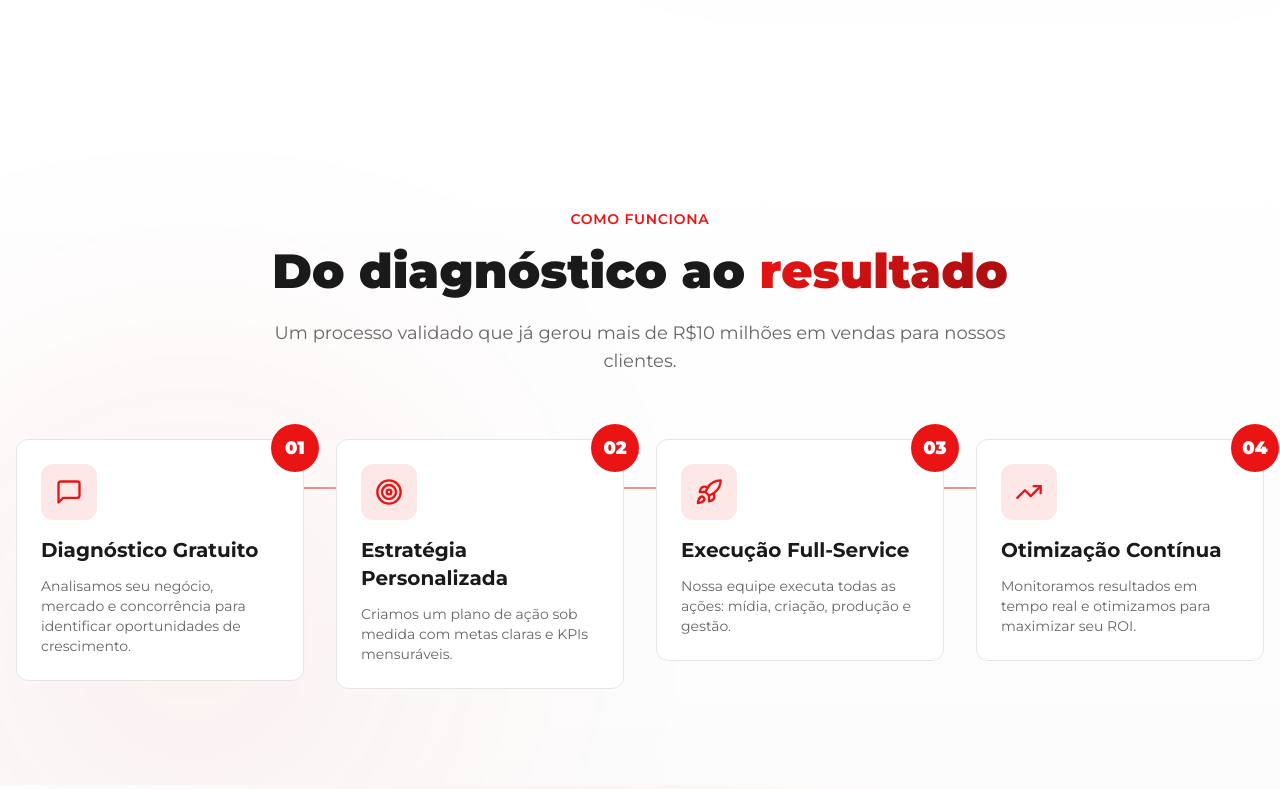
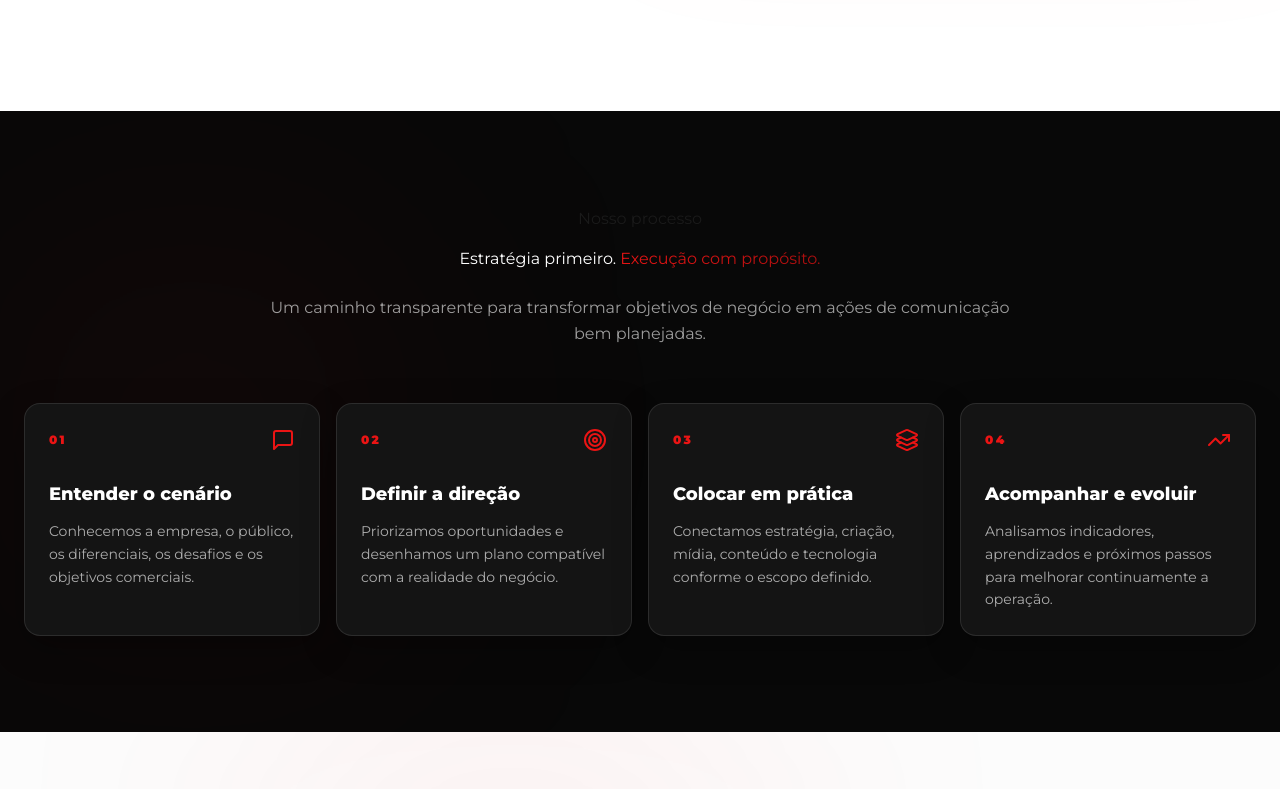
Before and after one commit to studioalfamarketingdigital-dev/studioalfamkt, a React (Vite) app: page / in a window 1280 px wide. Shown: the part 1011-1800 px from the top of the page. Built offline with nearby package versions, Linux system fonts and the light colour scheme; the HTML template or start-up script is replaced by a standard one.

Commit message:
Sincroniza versão atual S.Alfa MKT

```diff
--- a/src/components/Process.tsx
+++ b/src/components/Process.tsx
@@ -1,84 +1,22 @@
-import { MessageSquare, Target, Rocket, TrendingUp } from "lucide-react";
+import { MessageSquare, Target, Layers3, TrendingUp } from "lucide-react";
 
 const steps = [
-  {
-    number: "01",
-    icon: MessageSquare,
-    title: "Diagnóstico Gratuito",
-    description: "Analisamos seu negócio, mercado e concorrência para identificar oportunidades de crescimento.",
-  },
-  {
-    number: "02",
-    icon: Target,
-    title: "Estratégia Personalizada",
-    description: "Criamos um plano de ação sob medida com metas claras e KPIs mensuráveis.",
-  },
-  {
-    number: "03",
-    icon: Rocket,
-    title: "Execução Full-Service",
-    description: "Nossa equipe executa todas as ações: mídia, criação, produção e gestão.",
-  },
-  {
-    number: "04",
-    icon: TrendingUp,
-    title: "Otimização Contínua",
-    description: "Monitoramos resultados em tempo real e otimizamos para maximizar seu ROI.",
-  },
+  { number: "01", icon: MessageSquare, title: "Entender o cenário", description: "Conhecemos a empresa, o público, os diferenciais, os desafios e os objetivos comerciais." },
+  { number: "02", icon: Target, title: "Definir a direção", description: "Priorizamos oportunidades e desenhamos um plano compatível com a realidade do negócio." },
+  { number: "03", icon: Layers3, title: "Colocar em prática", description: "Conectamos estratégia, criação, mídia, conteúdo e tecnologia conforme o escopo definido." },
+  { number: "04", icon: TrendingUp, title: "Acompanhar e evoluir", description: "Analisamos indicadores, aprendizados e próximos passos para melhorar continuamente a operação." },
 ];
 
-const Process = () => {
-  return (
-    <section id="processo" className="py-24 relative overflow-hidden">
-      {/* Background */}
-      <div className="absolute inset-0 bg-gradient-to-b from-background to-secondary/30" />
-      <div className="absolute top-1/2 left-0 w-96 h-96 bg-primary/10 rounded-full blur-[150px]" />
-
-      <div className="container mx-auto px-4 relative z-10">
-        {/* Section Header */}
-        <div className="text-center max-w-3xl mx-auto mb-16">
-          <span className="text-primary font-semibold uppercase tracking-wider text-sm">
-            Como Funciona
-          </span>
-          <h2 className="text-3xl md:text-5xl font-black mt-4 mb-6">
-            Do diagnóstico ao <span className="text-gradient">resultado</span>
-          </h2>
-          <p className="text-muted-foreground text-lg">
-            Um processo validado que já gerou mais de R$10 milhões em vendas para nossos clientes.
-          </p>
-        </div>
-
-        {/* Process Steps */}
-        <div className="grid grid-cols-1 md:grid-cols-2 lg:grid-cols-4 gap-8">
-          {steps.map((step, index) => (
-            <div
-              key={step.number}
-              className="relative group"
-            >
-              {/* Connector Line */}
-              {index < steps.length - 1 && (
-                <div className="hidden lg:block absolute top-12 left-full w-full h-0.5 bg-gradient-to-r from-primary/50 to-transparent z-0" />
-              )}
-
-              <div className="bg-card rounded-xl p-6 border border-border hover:border-primary/50 transition-all duration-300 relative z-10">
-                {/* Number Badge */}
-                <div className="absolute -top-4 -right-4 w-12 h-12 bg-primary rounded-full flex items-center justify-center text-primary-foreground font-black text-lg">
-                  {step.number}
-                </div>
-
-                <div className="w-14 h-14 rounded-lg bg-primary/10 flex items-center justify-center mb-4 group-hover:bg-primary/20 transition-colors">
-                  <step.icon className="w-7 h-7 text-primary" />
-                </div>
-
-                <h3 className="text-xl font-bold mb-3">{step.title}</h3>
-                <p className="text-muted-foreground text-sm">{step.description}</p>
-              </div>
-            </div>
-          ))}
-        </div>
+const Process = () => (
+  <section id="processo" className="relative overflow-hidden bg-[#080808] py-20 sm:py-24">
+    <div className="pointer-events-none absolute left-0 top-1/2 h-96 w-96 -translate-y-1/2 rounded-full bg-primary/[.07] blur-[140px]" />
+    <div className="container relative z-10 mx-auto px-4 sm:px-6">
+      <div className="mx-auto mb-14 max-w-3xl text-center"><span className="section-kicker">Nosso processo</span><h2 className="section-title mt-4 text-white">Estratégia primeiro. <span className="text-gradient">Execução com propósito.</span></h2><p className="mt-6 text-base leading-relaxed text-white/60">Um caminho transparente para transformar objetivos de negócio em ações de comunicação bem planejadas.</p></div>
+      <div className="grid gap-4 sm:grid-cols-2 lg:grid-cols-4">
+        {steps.map((step) => <article key={step.number} className="relative rounded-2xl border border-white/10 bg-[#141414] p-6 text-white shadow-[0_12px_35px_rgba(0,0,0,.3)] transition-all hover:-translate-y-1 hover:border-primary/60"><div className="mb-7 flex items-center justify-between"><span className="text-xs font-black tracking-[.2em] text-primary">{step.number}</span><step.icon className="h-6 w-6 text-primary" /></div><h3 className="mb-3 text-lg font-extrabold text-white">{step.title}</h3><p className="text-sm leading-relaxed text-white/65">{step.description}</p></article>)}
       </div>
-    </section>
-  );
-};
+    </div>
+  </section>
+);
 
 export default Process;
```
